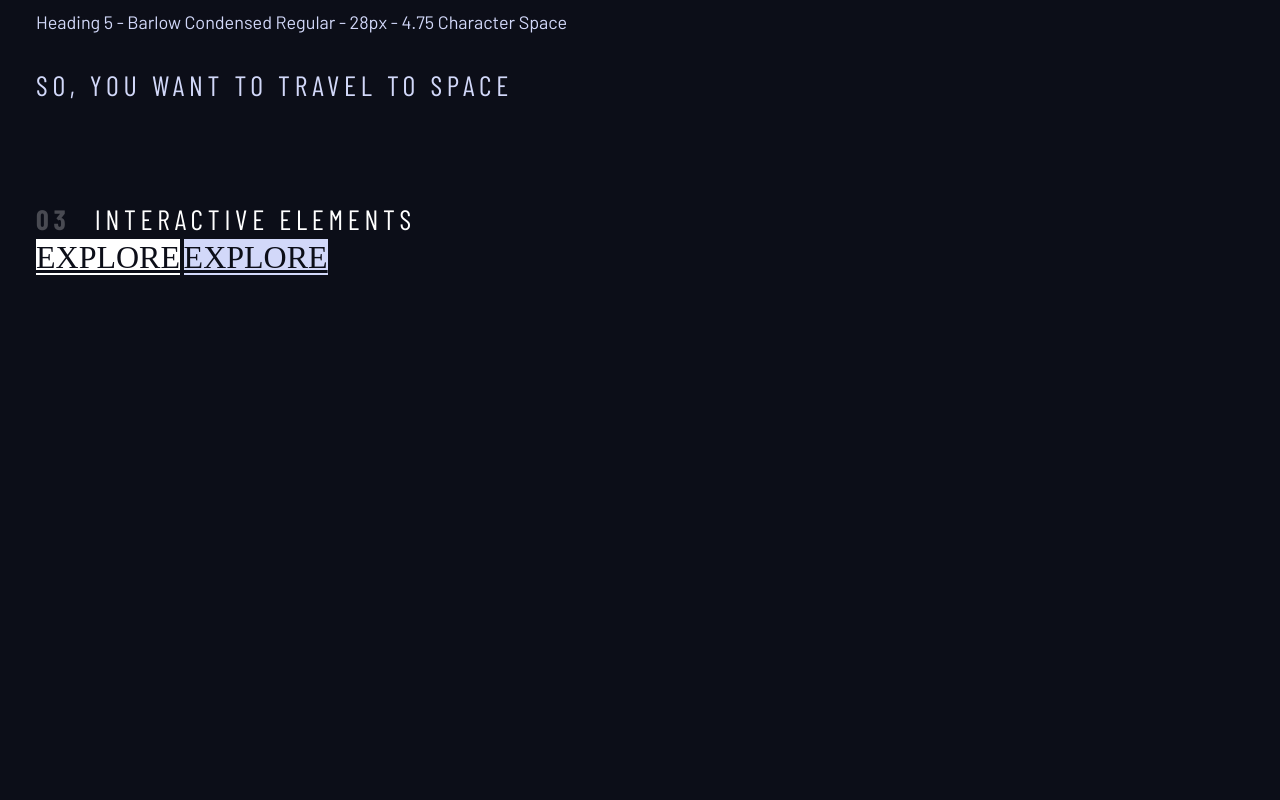
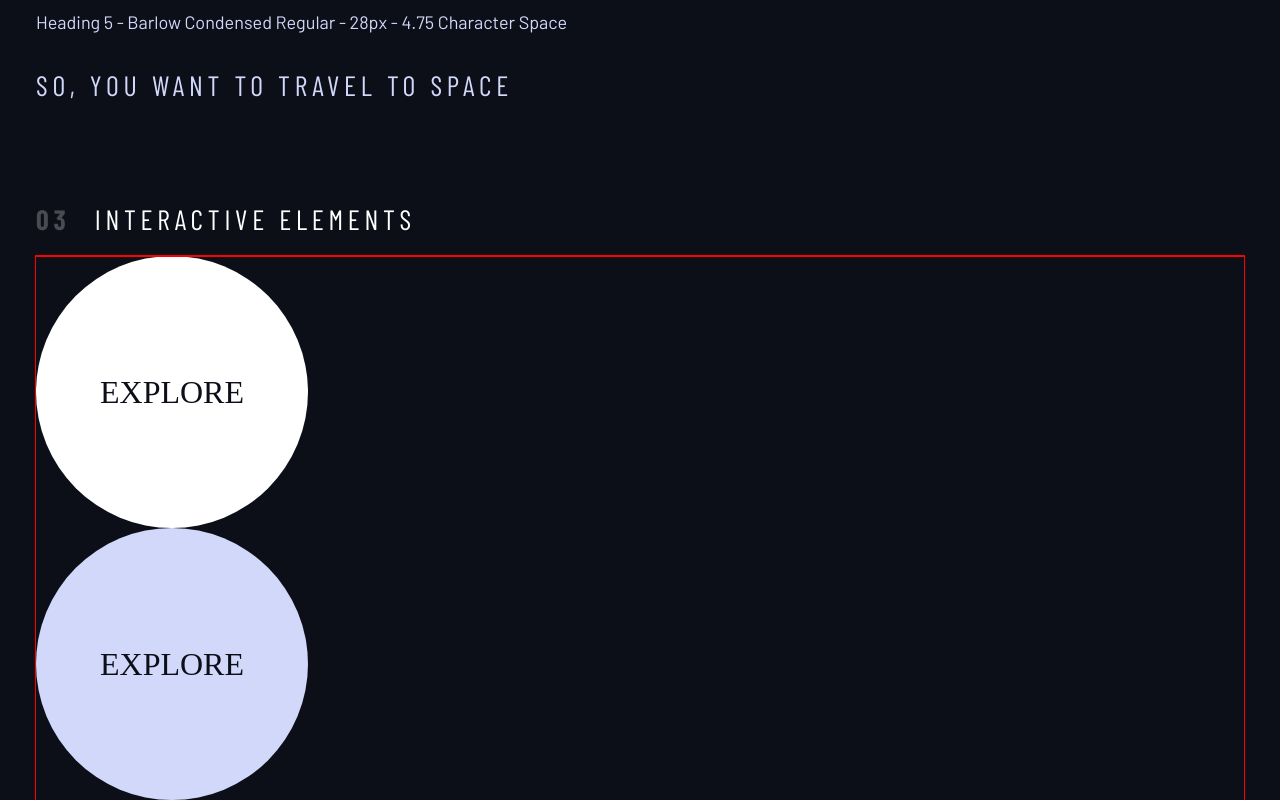
Before and after one commit to SalamanderCtesiphon/new-portfolio-site, a plain HTML site: page index.html in a window 1280 px wide. Shown: the part 1645-2445 px from the top of the page. Before the commit the page ends 2285 px from the top, so only its background shows below. Drawn offline with nearby package versions, Linux system fonts and the light colour scheme; a web font is replaced by a local one.

Commit message:
added utility classes for the button

```diff
--- a/index.css
+++ b/index.css
@@ -97,6 +97,12 @@
   gap: var(--gap, 1rem);
 }
 
+.flow > *:where(:not(:first-child)) {
+  margin-top: var(--flow-space, 1rem);
+  outline: 1px solid red;
+}
+
+
 .container {
   padding-inline: 2em;
   max-width: 80rem;
@@ -166,3 +172,17 @@
   font-weight: 700;
   color: hsl( var(--clr-white) / .25);
 }
+
+
+/* ------------------- */
+/* Compontents         */
+/* ------------------- */
+
+.large-button {
+  display: grid;
+  place-items: center;
+  padding: 0 2em;
+  border-radius: 50%;
+  aspect-ratio: 1;
+  text-decoration: none;
+}
```
